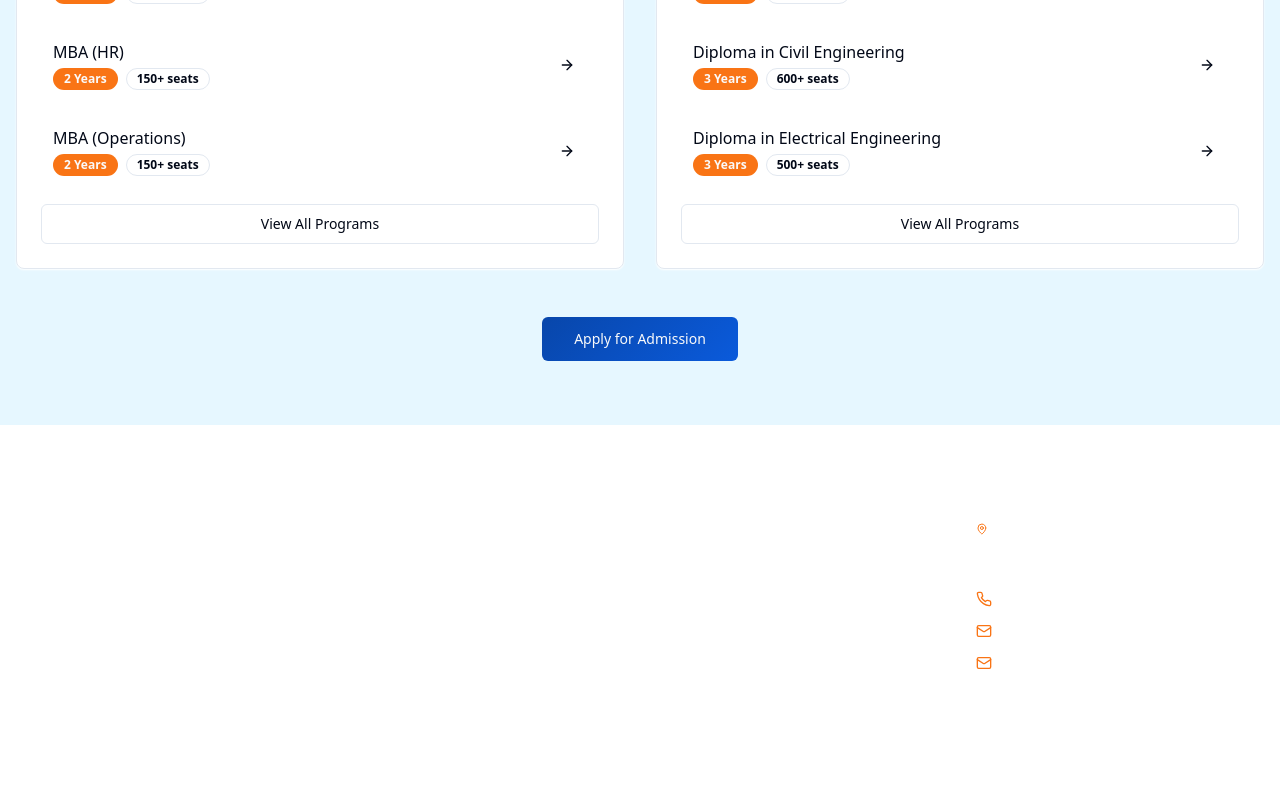
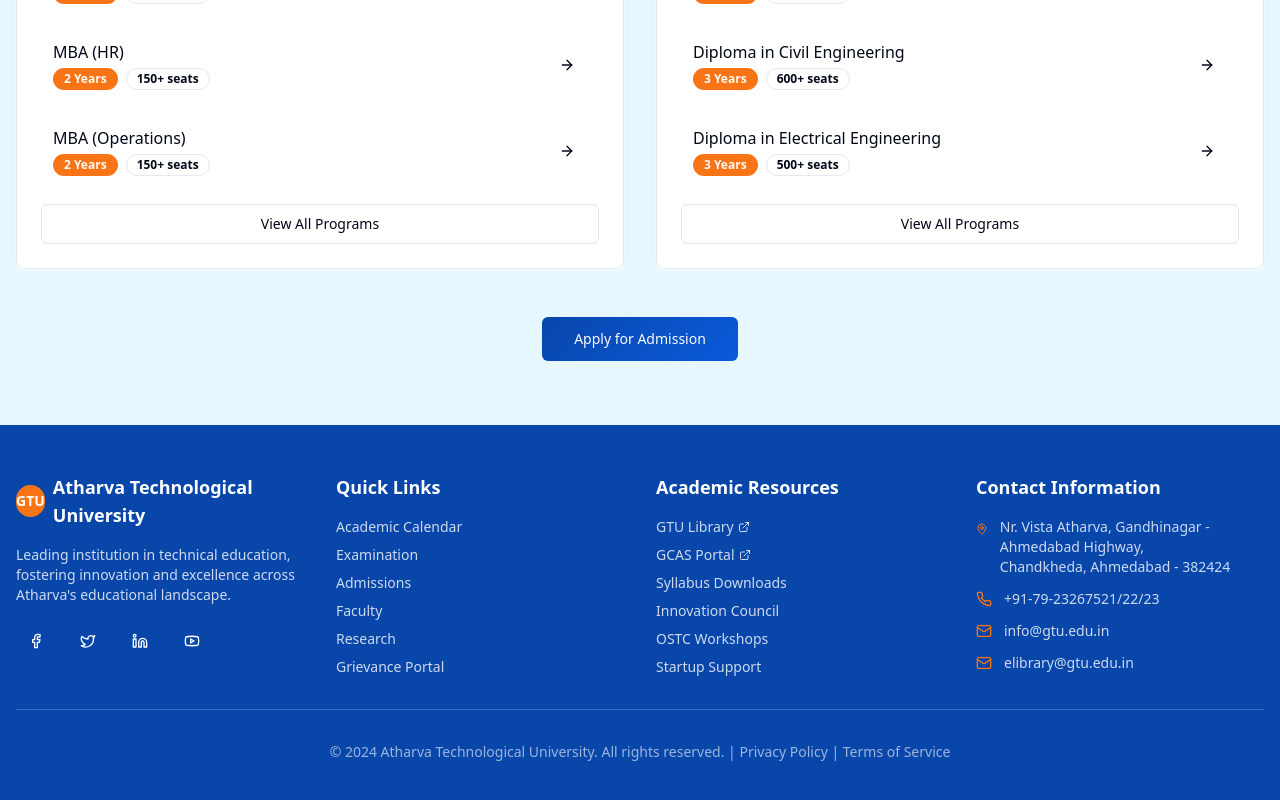
Before and after one commit to Princey1227/College_Management_website, a React (Vite) app: page / in a window 1280 px wide. Shown: the part 2708-3508 px from the top of the page. Built offline with nearby package versions, Linux system fonts and the light colour scheme.

Commit message:
Change of the name

```diff
--- a/index.html
+++ b/index.html
@@ -3,9 +3,19 @@
   <head>
     <meta charset="UTF-8" />
     <meta name="viewport" content="width=device-width, initial-scale=1.0" />
-    <title>Atharva University</title>
+    <title>gtu-hub-pulse</title>
+    <meta name="description" content="Lovable Generated Project" />
+    <meta name="author" content="Lovable" />
+
+    <meta property="og:title" content="gtu-hub-pulse" />
+    <meta property="og:description" content="Lovable Generated Project" />
+    <meta property="og:type" content="website" />
+    <meta property="og:image" content="https://lovable.dev/opengraph-image-p98pqg.png" />
+
+    <meta name="twitter:card" content="summary_large_image" />
+    <meta name="twitter:site" content="@lovable_dev" />
+    <meta name="twitter:image" content="https://lovable.dev/opengraph-image-p98pqg.png" />
   </head>
-
 
   <body>
     <div id="root"></div>
--- a/src/Footer.tsx
+++ b/src/Footer.tsx
@@ -12,14 +12,14 @@ import {
 
 const Footer = () => {
   return (
-    <footer className="bg-atu-blue text-white">
+    <footer className="bg-gtu-blue text-white">
       <div className="container mx-auto px-4 py-12">
         <div className="grid md:grid-cols-2 lg:grid-cols-4 gap-8">
           {/* University Info */}
           <div className="space-y-4">
             <div className="flex items-center space-x-2">
-              <div className="w-8 h-8 bg-atu-orange rounded-full flex items-center justify-center">
-                <span className="text-white font-bold text-sm">ATU</span>
+              <div className="w-8 h-8 bg-gtu-orange rounded-full flex items-center justify-center">
+                <span className="text-white font-bold text-sm">GTU</span>
               </div>
               <div>
                 <h3 className="text-lg font-bold">Atharva Technological University</h3>
```
